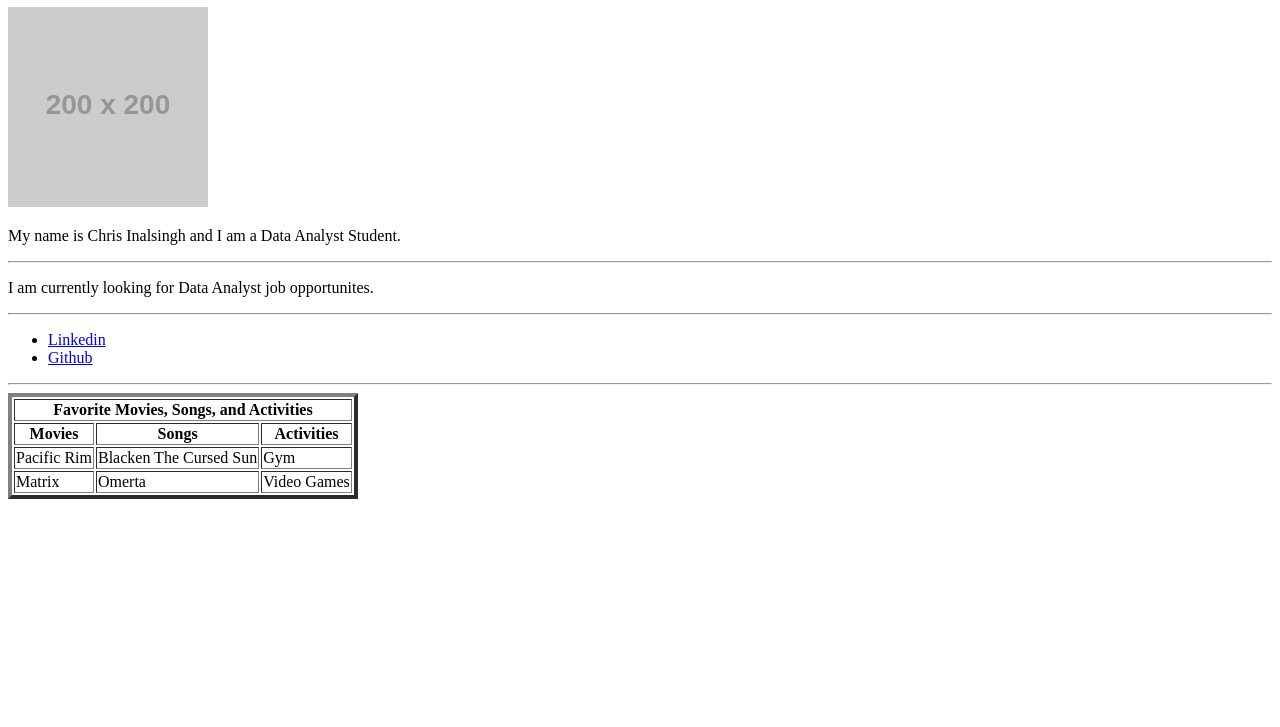
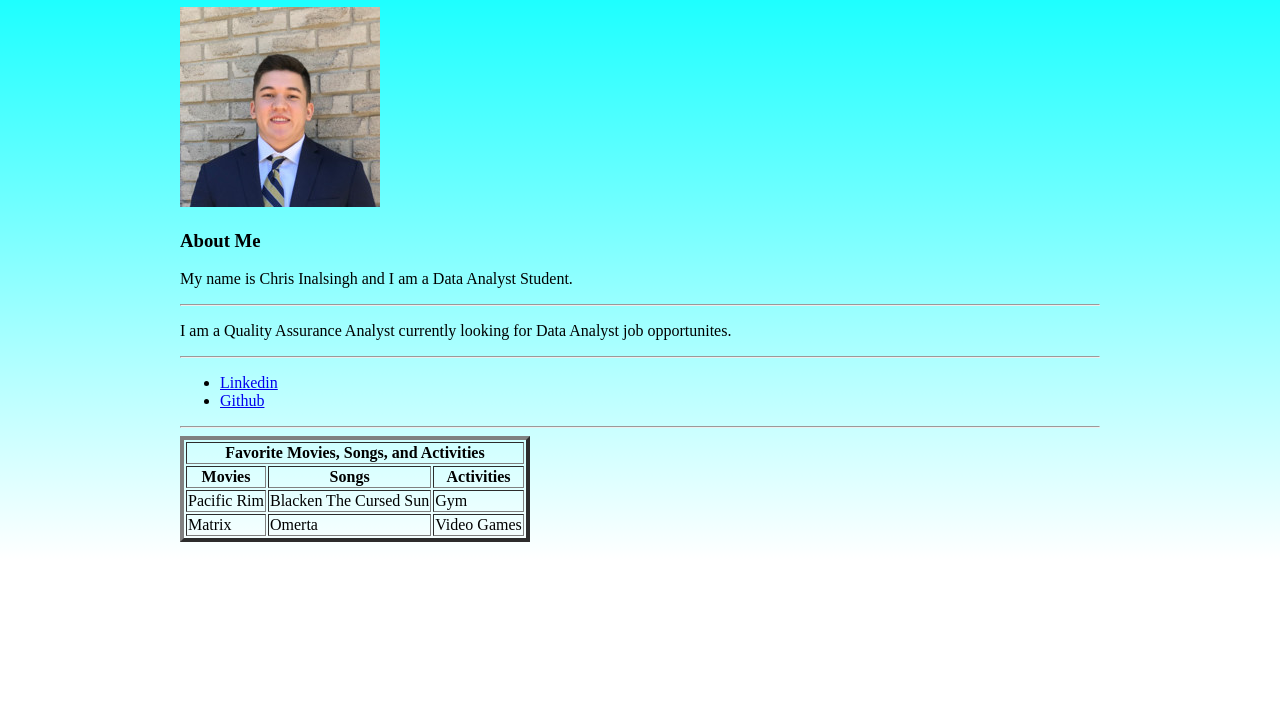
Before and after one commit to chris-inalsingh/chris-inalsingh.github.io, a plain HTML site: page index.html in a window 1280 px wide. Shown: the part 73-800 px from the top of the page. Drawn offline with Linux system fonts and the light colour scheme; placeholder pictures from the web are drawn by us.

Commit message:
Update html

```diff
--- a/index.html
+++ b/index.html
@@ -3,18 +3,23 @@
 <head>
   <meta charset="UTF-8">
   <title>Christopher Inalsingh</title>
+  <style>body{background-image: linear-gradient(to bottom,cyan, white);
+    margin: auto;
+    width: 920px;
+    background-repeat: no-repeat
+   }</style>
 </head>
 
 <body>
   <h1>Christopher Inalsingh</h1>
-<img src="https://placehold.it/200x200" alt="Image of Chris Inalsingh">
-
+<a target="_blank" href="Display_picture.jpg"><img src="Display_picture.jpg"></a>
+<h3>About Me</h3>
 <p>
 My name is Chris Inalsingh and I am a Data Analyst Student.
 </p>
 <hr>
 <p>
-I am currently looking for Data Analyst job opportunites.
+I am a Quality Assurance Analyst currently looking for Data Analyst job opportunites.
 </p>
 <hr>
 <ul>
@@ -46,6 +51,6 @@ I am currently looking for Data Analyst job opportunites.
   </tr>
 </tbody>
 </table>
+<br>
 </body>
-
 </html>
```
Also changed, not shown: Display_picture.jpg (added).
